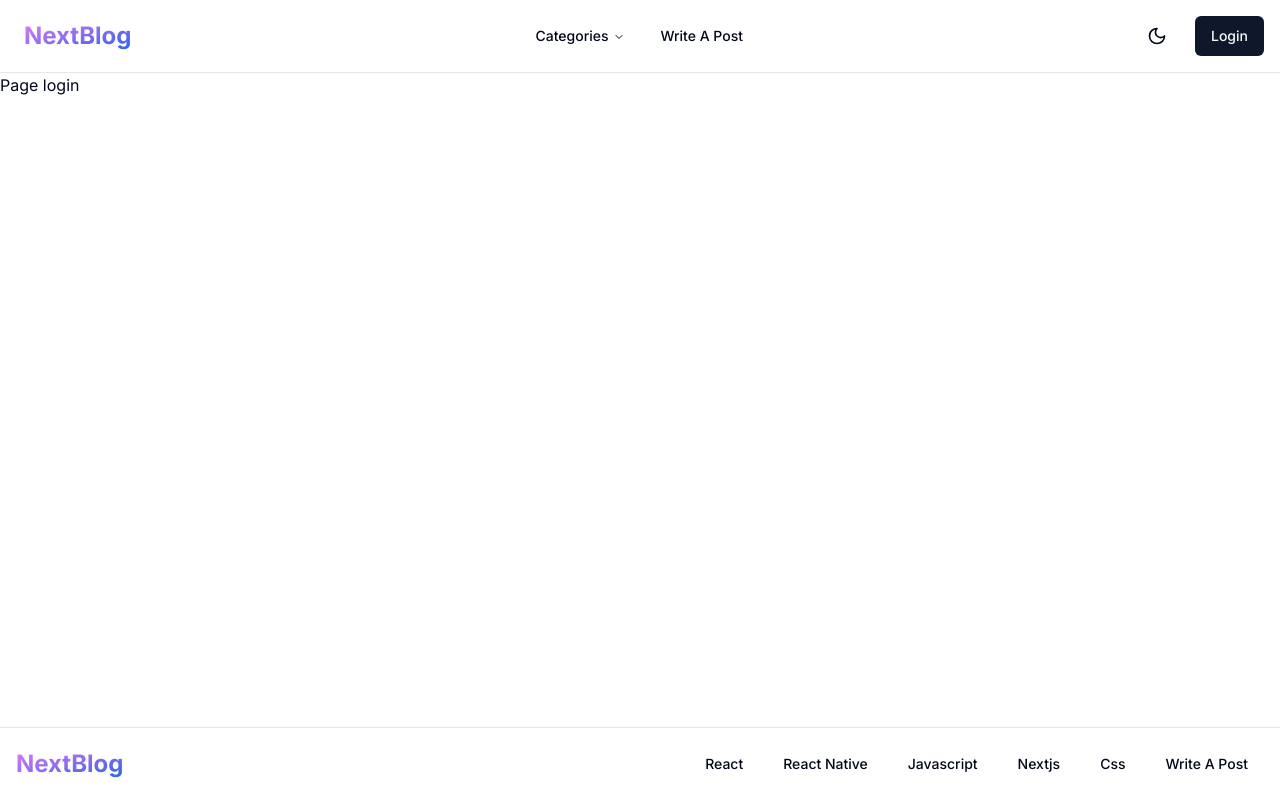
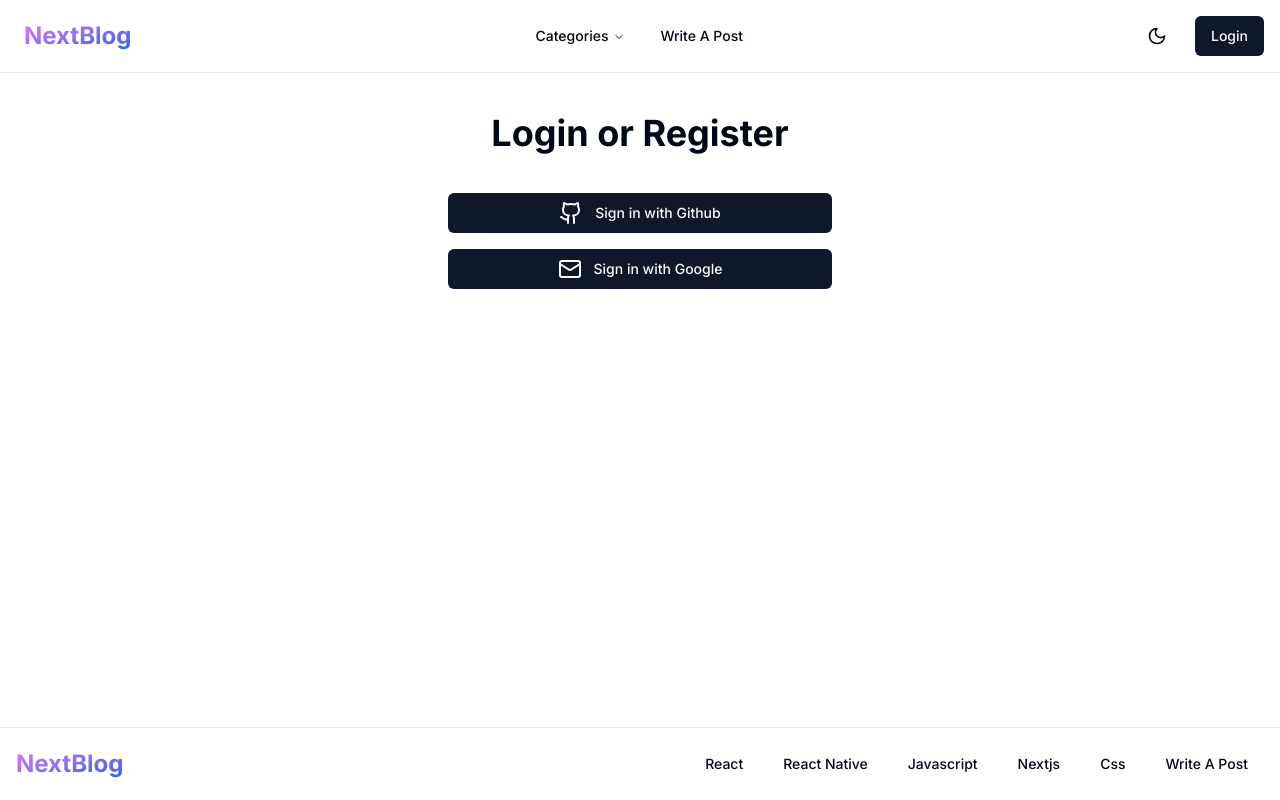
Before and after one commit to Hiboo93/blog-nextjs, a Next.js app: page /login in a window 1280 px wide. Built offline with nearby package versions, Linux system fonts and the light colour scheme.

Commit message:
✨ F06: creating PageTitle component

```diff
--- a/app/categories/[slug]/page.tsx
+++ b/app/categories/[slug]/page.tsx
@@ -1,3 +1,7 @@
+import PageContainer from '@/components/Page-container';
+import { PageTitle } from '@/components/pageTitle';
+import PostsList from '@/components/postsList';
+import { POSTS } from '@/utils/posts';
 import React from 'react'
 
 type Props = {
@@ -11,9 +15,12 @@ function CategoriesPage({ params }: Props) {
   const { slug } = params
 
   return (
-    <div>
-      Categories Page {slug}
-    </div>
+    <PageContainer>
+      <div className='py-10 px-4'>
+        <PageTitle title={slug.replace("-", " ")} />
+        <PostsList posts={POSTS} />
+      </div>
+    </PageContainer>
   )
 }
 
--- a/app/login/page.tsx
+++ b/app/login/page.tsx
@@ -1,12 +1,26 @@
-
-
-import React from 'react'
+import PageContainer from '@/components/Page-container'
+import { PageTitle } from '@/components/pageTitle'
+import { Button } from '@/components/ui/button'
+import { Github, Mail } from 'lucide-react'
 
 function LoginPage() {
   return (
-    <div>
-      <h1>Page login</h1>
-    </div>
+    <PageContainer>
+      <div className='p-10'>
+        <PageTitle title="Login or Register"/>
+
+        <div className='flex flex-col gap-4 max-w-sm mx-auto'>
+          <Button>
+            <Github className='mr-3'/>
+            Sign in with Github
+          </Button>
+          <Button>
+            <Mail className='mr-3'/>
+            Sign in with Google
+          </Button>
+        </div>
+      </div>
+    </PageContainer>
   )
 }
 
--- a/app/posts/[slug]/page.tsx
+++ b/app/posts/[slug]/page.tsx
@@ -21,6 +21,7 @@ function SinglePostsPage() {
     slug: "react-state-management-choosing-right-solution",
     content: "Hello",
   };
+
   return (
     <PageContainer>
       <div className="p-8">
@@ -65,7 +66,9 @@ function SinglePostsPage() {
         <Separator />
 
         {/* section 2 */}
-        <div className="mt-6" dangerouslySetInnerHTML={{
+        <div
+          className="mt-6"
+          dangerouslySetInnerHTML={{
           __html: POST.content as string,
         }}>
         </div>
--- /dev/null
+++ b/components/pageTitle.tsx
@@ -0,0 +1,13 @@
+import React from 'react'
+
+type Props = {
+  title: string;
+}
+
+export const PageTitle = ({ title }: Props) => {
+  return (
+    <h1 className='text-4xl font-bold text-center mb-10'>
+      {title}
+    </h1>
+  )
+}
```
